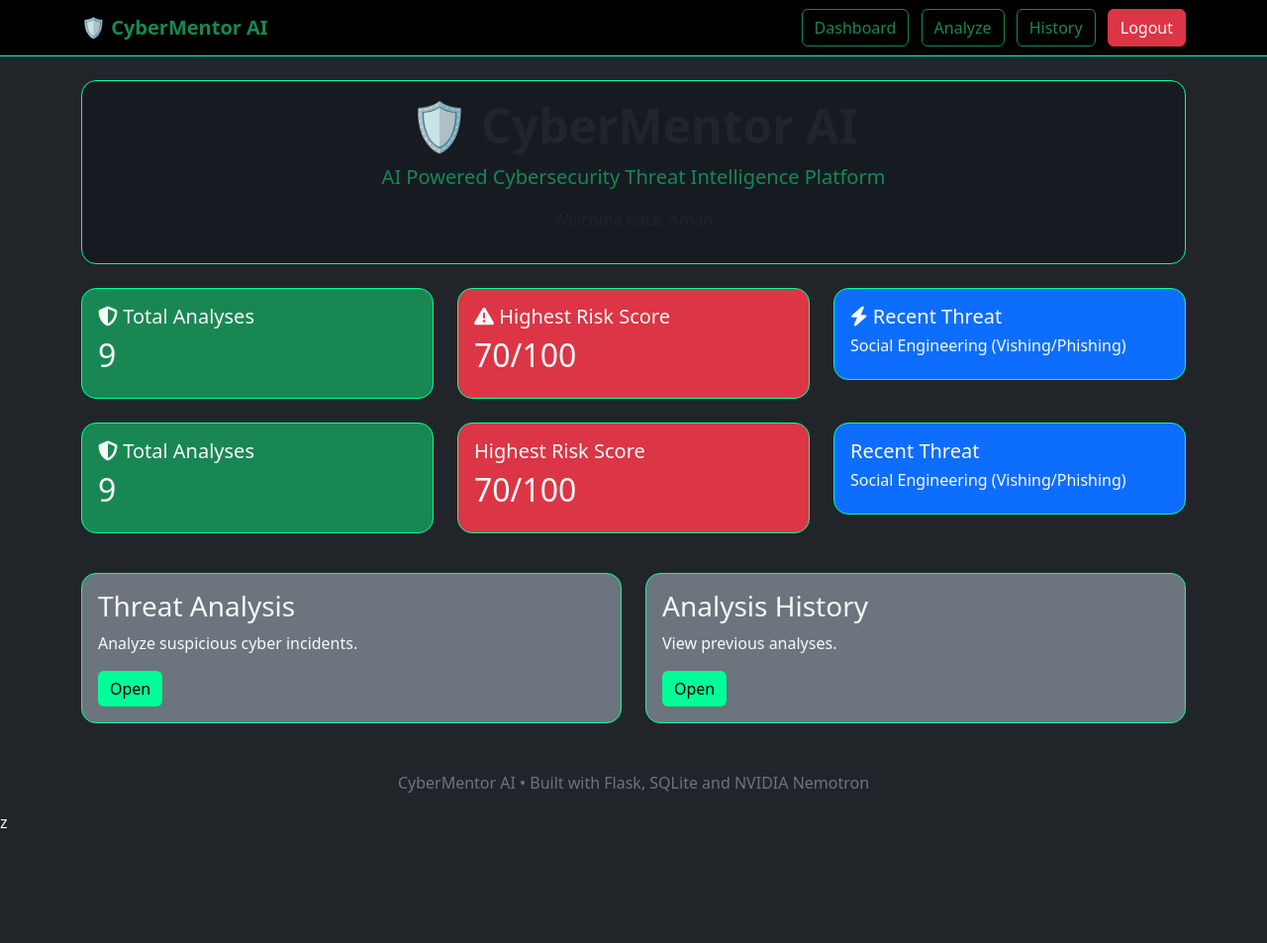
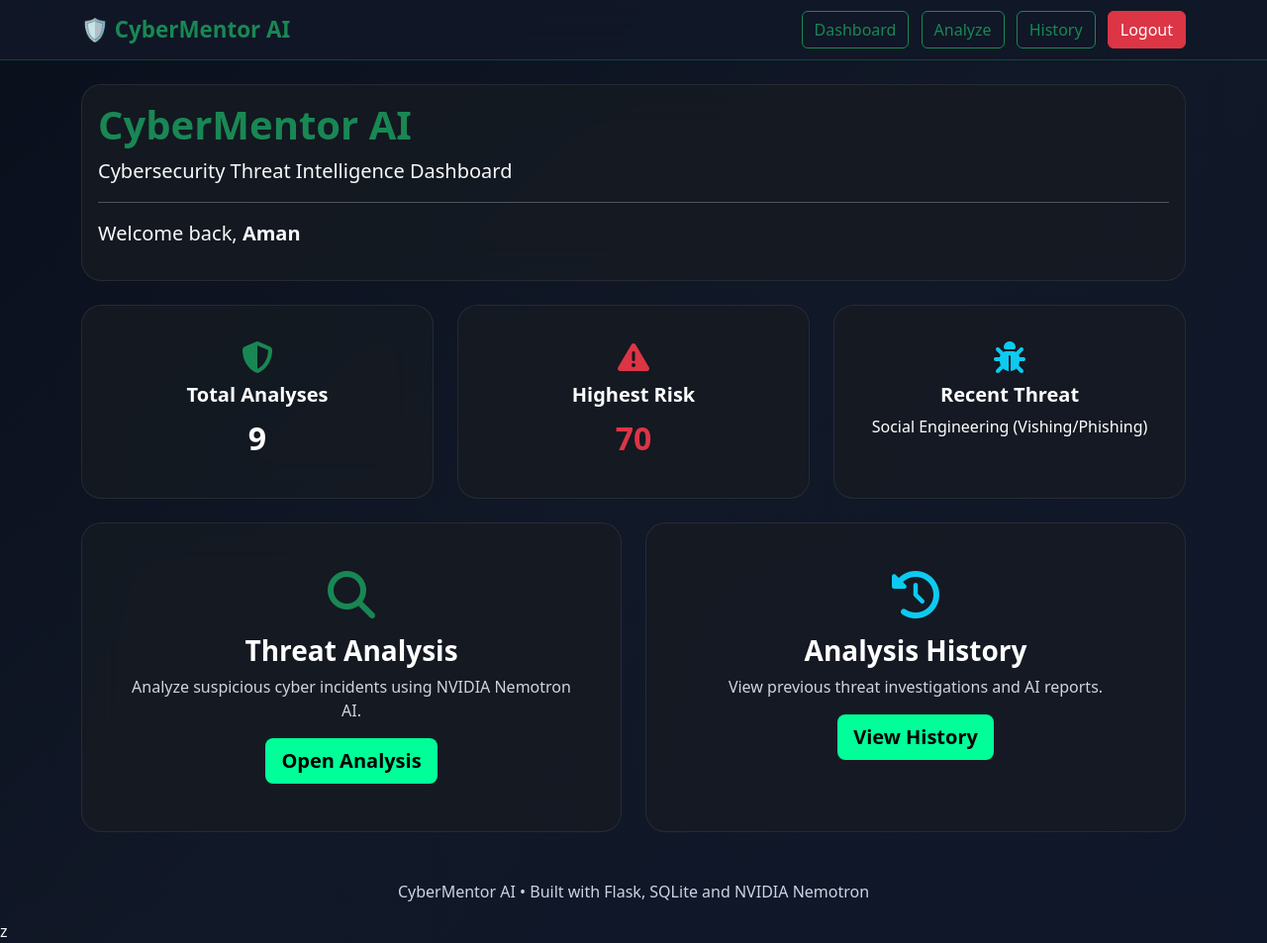
Before and after one commit to Aman001122/CyberMentorAI, a Flask app: page /dashboard in a window 1280 px wide. Shown: the whole page at 99% size. Before the commit the page ends 837 px from the top, so only its background shows below. Run offline with Flask 3, Linux system fonts and the light colour scheme; a user stored in the database is signed in.

Commit message:
final css update

```diff
--- a/static/style.css
+++ b/static/style.css
@@ -1,53 +1,117 @@
 body{
-    background:#0d1117;
+    background:linear-gradient(135deg,#0a0f1c,#111827,#0f172a);
     color:white;
+    min-height:100vh;
 }
 
 .navbar{
-    border-bottom:1px solid #00ff99;
+    background:rgba(17,24,39,0.9)!important;
+    backdrop-filter:blur(15px);
+    border-bottom:1px solid rgba(0,255,153,0.2);
+}
+
+.navbar-brand{
+    font-size:1.4rem;
+    font-weight:700;
 }
 
 .card{
-    background:#161b22;
-    border:1px solid #00ff99;
-    border-radius:15px;
-    transition:0.3s;
+    background:rgba(22,27,34,0.8);
+    backdrop-filter:blur(20px);
+
+    border:1px solid rgba(255,255,255,0.08);
+
+    border-radius:20px;
+
+    transition:all 0.3s ease;
+
+    overflow:hidden;
 }
 
 .card:hover{
-    transform:translateY(-5px);
-    box-shadow:0 0 20px rgba(0,255,153,0.4);
+    transform:translateY(-8px);
+    box-shadow:0 10px 35px rgba(0,255,153,0.15);
 }
 
 .btn-primary{
     background:#00ff99;
     border:none;
     color:black;
+    font-weight:600;
 }
 
 .btn-primary:hover{
-    background:#00cc7a;
+    background:#00d17e;
+    color:black;
 }
 
 .btn-success{
     background:#00ff99;
     border:none;
     color:black;
+    font-weight:600;
+}
+
+.btn-success:hover{
+    background:#00d17e;
+    color:black;
 }
 
 textarea{
-    background:#161b22 !important;
-    color:white !important;
-    border:1px solid #00ff99 !important;
+    background:#161b22!important;
+    color:white!important;
+    border:1px solid rgba(0,255,153,0.3)!important;
+    border-radius:15px!important;
 }
 
 input{
-    background:#161b22 !important;
-    color:white !important;
-    border:1px solid #00ff99 !important;
+    background:#161b22!important;
+    color:white!important;
+    border:1px solid rgba(0,255,153,0.3)!important;
+    border-radius:15px!important;
+}
+
+input:focus,
+textarea:focus{
+    box-shadow:0 0 15px rgba(0,255,153,0.25)!important;
+    border-color:#00ff99!important;
 }
 
 pre{
     color:#00ff99;
     white-space:pre-wrap;
 }
+
+h1,h2,h3,h4,h5{
+    font-weight:700;
+}
+
+.stats-card{
+    text-align:center;
+    padding:20px;
+}
+
+.stats-number{
+    font-size:2rem;
+    font-weight:700;
+}
+
+.card{
+    color:white;
+}
+
+.card p{
+    color:#d1d5db;
+}
+
+.card h5{
+    color:white;
+}
+
+.stats-number{
+    color:white;
+}
+
+.text-secondary{
+    color:#cbd5e1 !important;
+}
--- a/templates/dashboard.html
+++ b/templates/dashboard.html
@@ -3,117 +3,131 @@
 {% block content %}
 
 <div class="card mb-4">
-    <div class="card-body text-center">
+    <div class="card-body">
 
-        <h1 class="display-5 fw-bold">
-            🛡️ CyberMentor AI
+        <h1 class="fw-bold text-success">
+            CyberMentor AI
         </h1>
 
-        <p class="text-success fs-5">
-            AI Powered Cybersecurity Threat Intelligence Platform
+        <p class="mb-0 text-light fs-5">
+            Cybersecurity Threat Intelligence Dashboard
         </p>
 
-        <p>
-            Welcome back, {{ username }}
-        </p>
+        <hr>
+
+        <p class="fs-5 text-light mt-3">
+    Welcome back, <strong>{{ username }}</strong>
+</p>
 
     </div>
 </div>
-<div class="row mt-3 mb-4">
+
+<div class="row g-4 mb-4">
 
     <div class="col-md-4">
-        <div class="card bg-success text-light">
+        <div class="card stats-card h-100">
             <div class="card-body">
-                <h5>
-                <i class="fa-solid fa-shield-halved"></i>
-                Total Analyses
-                </h5>
-                <h2>{{ total_analyses }}</h2>
-            </div>
-        </div>
-    </div>
-    <div class="col-md-4">
-    <div class="card bg-danger text-light">
-        <div class="card-body">
-            <h5>
-                <i class="fa-solid fa-exclamation-triangle"></i>
-                Highest Risk Score
-            </h5>
-            <h2>{{ highest_risk }}/100</h2>
-        </div>
-    </div>
-</div>
-<div class="col-md-4">
-    <div class="card bg-primary text-light">
-        <div class="card-body">
-            <h5>
-                <i class="fa-solid fa-bolt"></i>
-                Recent Threat
-            </h5>
-            <h6>{{ recent_threat }}</h6>
-        </div>
-    </div>
-</div>
-</div>
 
-<div class="row mt-4">
+                <div class="mb-2">
+                    <i class="fa-solid fa-shield-halved fa-2x text-success"></i>
+                </div>
 
-    <div class="col-md-4 mb-3">
-        <div class="card bg-success text-light">
-            <div class="card-body">
-                <h5>
-                    <i class="fa-solid fa-shield-halved"></i>
-                    Total Analyses
-                </h5>
-                <h2>{{ total_analyses }}</h2>
+                <h5>Total Analyses</h5>
+
+                <div class="stats-number">
+                    {{ total_analyses }}
+                </div>
+
             </div>
         </div>
     </div>
 
-    <div class="col-md-4 mb-3">
-        <div class="card bg-danger text-light">
+    <div class="col-md-4">
+        <div class="card stats-card h-100">
             <div class="card-body">
-                <h5>Highest Risk Score</h5>
-                <h2>{{ highest_risk }}/100</h2>
+
+                <div class="mb-2">
+                    <i class="fa-solid fa-triangle-exclamation fa-2x text-danger"></i>
+                </div>
+
+                <h5>Highest Risk</h5>
+
+                <div class="stats-number text-danger">
+                    {{ highest_risk }}
+                </div>
+
             </div>
         </div>
     </div>
 
-    <div class="col-md-4 mb-3">
-        <div class="card bg-primary text-light">
+    <div class="col-md-4">
+        <div class="card stats-card h-100">
             <div class="card-body">
+
+                <div class="mb-2">
+                    <i class="fa-solid fa-bug fa-2x text-info"></i>
+                </div>
+
                 <h5>Recent Threat</h5>
-                <h6>{{ recent_threat }}</h6>
+
+                <div>
+                    {{ recent_threat }}
+                </div>
+
             </div>
         </div>
     </div>
 
 </div>
 
-<div class="row mt-4">
+<div class="row g-4">
 
     <div class="col-md-6">
-        <div class="card bg-secondary text-light">
-            <div class="card-body">
+
+        <div class="card h-100">
+            <div class="card-body text-center p-5">
+
+                <div class="mb-3">
+                    <i class="fa-solid fa-magnifying-glass fa-3x text-success"></i>
+                </div>
+
                 <h3>Threat Analysis</h3>
-                <p>Analyze suspicious cyber incidents.</p>
-                <a href="/analyze" class="btn btn-primary">
-                    Open
+
+                <p>
+                    Analyze suspicious cyber incidents using NVIDIA Nemotron AI.
+                </p>
+
+                <a href="/analyze" class="btn btn-primary btn-lg">
+                    Open Analysis
                 </a>
+
             </div>
         </div>
+
     </div>
 
     <div class="col-md-6">
-        <div class="card bg-secondary text-light">
-            <div class="card-body">
+
+        <div class="card h-100">
+            <div class="card-body text-center p-5">
+
+                <div class="mb-3">
+                    <i class="fa-solid fa-clock-rotate-left fa-3x text-info"></i>
+                </div>
+
                 <h3>Analysis History</h3>
-                <p>View previous analyses.</p>
-                <a href="/history" class="btn btn-primary">
-                    Open
+
+                <p>
+                    View previous threat investigations and AI reports.
+                </p>
+
+                <a href="/history" class="btn btn-primary btn-lg">
+                    View History
                 </a>
+
             </div>
         </div>
+
     </div>
 
 </div>
```
